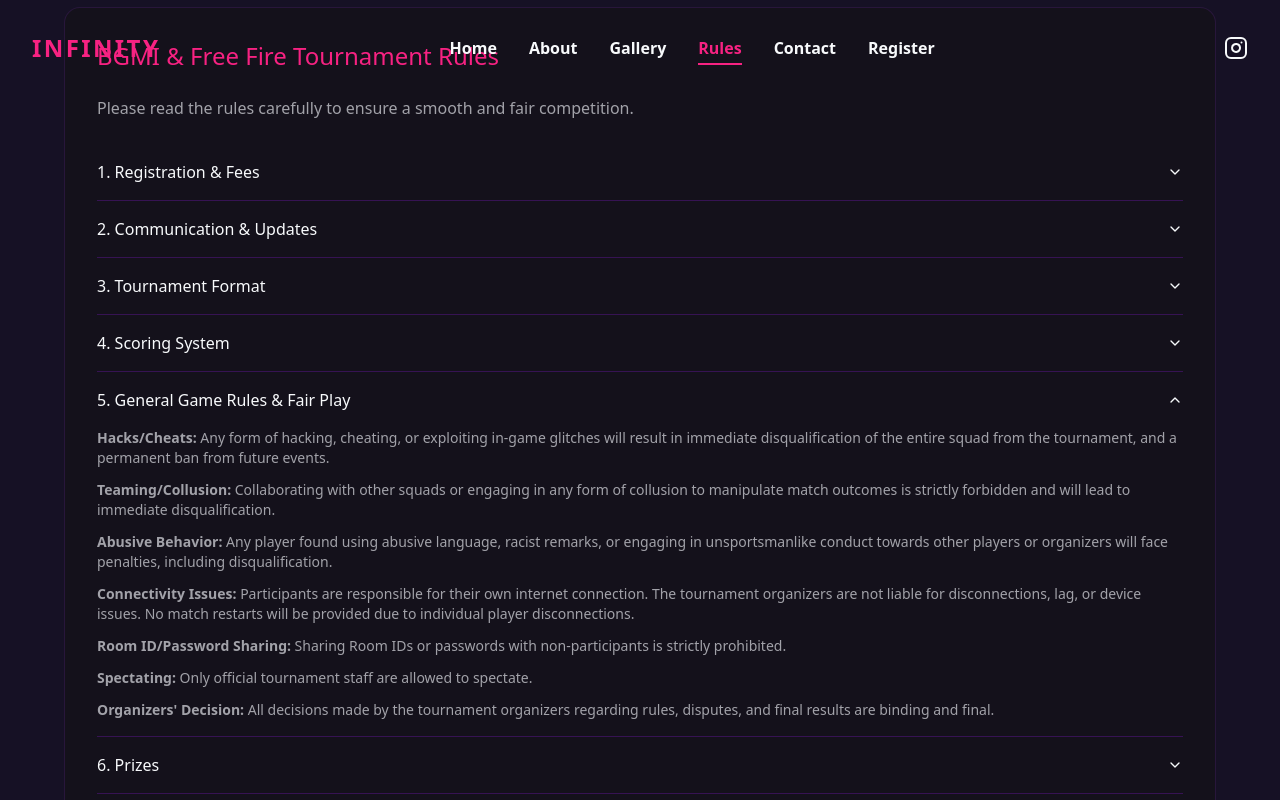
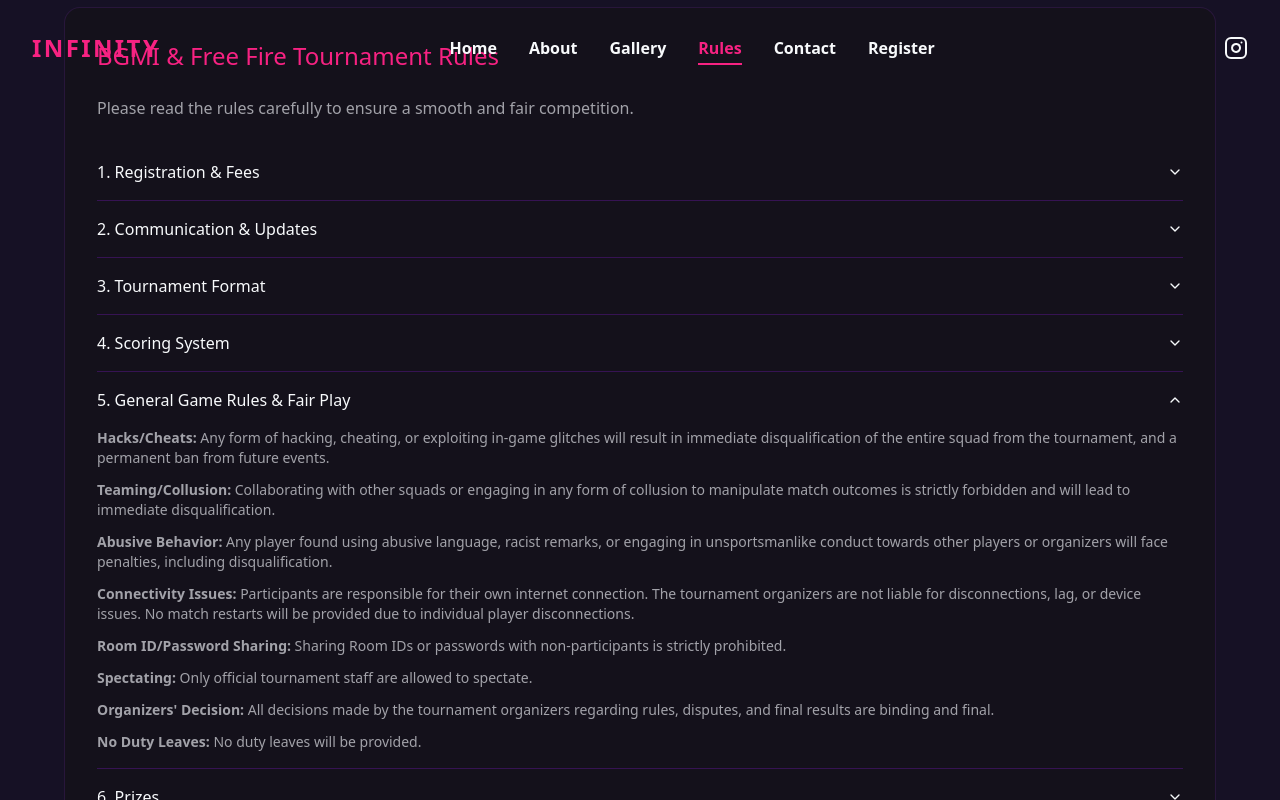
Before and after one commit to Yourabhay15/INFINITYLPU, a Next.js app: page /rules in a window 1280 px wide. Both pictures are taken after a click on the button "5. General Game Rules & Fair Play". Shown: the part 593-1393 px from the top of the page. Built offline with nearby package versions, Linux system fonts and the light colour scheme.

Commit message:
Update page.tsx

```diff
--- a/src/app/rules/page.tsx
+++ b/src/app/rules/page.tsx
@@ -116,6 +116,7 @@
                       <li><strong>Room ID/Password Sharing:</strong> Sharing Room IDs or passwords with non-participants is strictly prohibited.</li>
                       <li><strong>Spectating:</strong> Only official tournament staff are allowed to spectate.</li>
                       <li><strong>Organizers' Decision:</strong> All decisions made by the tournament organizers regarding rules, disputes, and final results are binding and final.</li>
+                      <li><strong>No Duty Leaves:</strong> No duty leaves will be provided.</li>
                     </ul>
                   </AccordionContent>
                 </AccordionItem>
```
